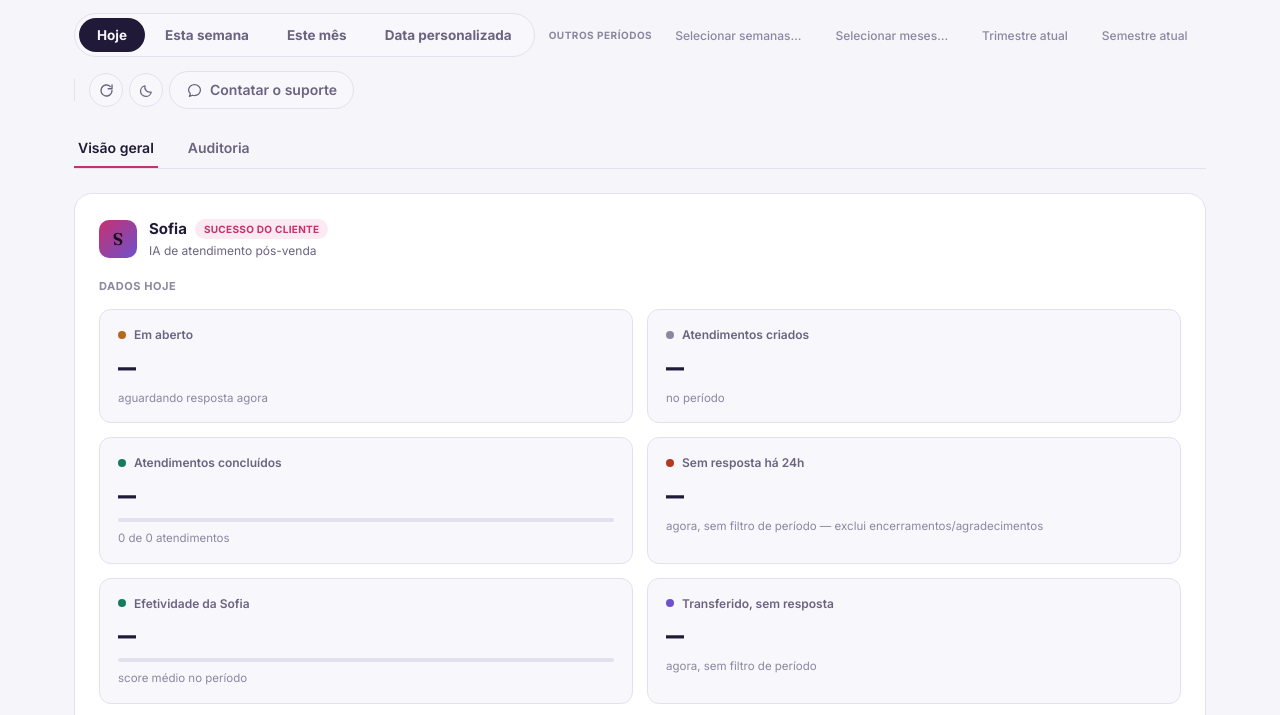
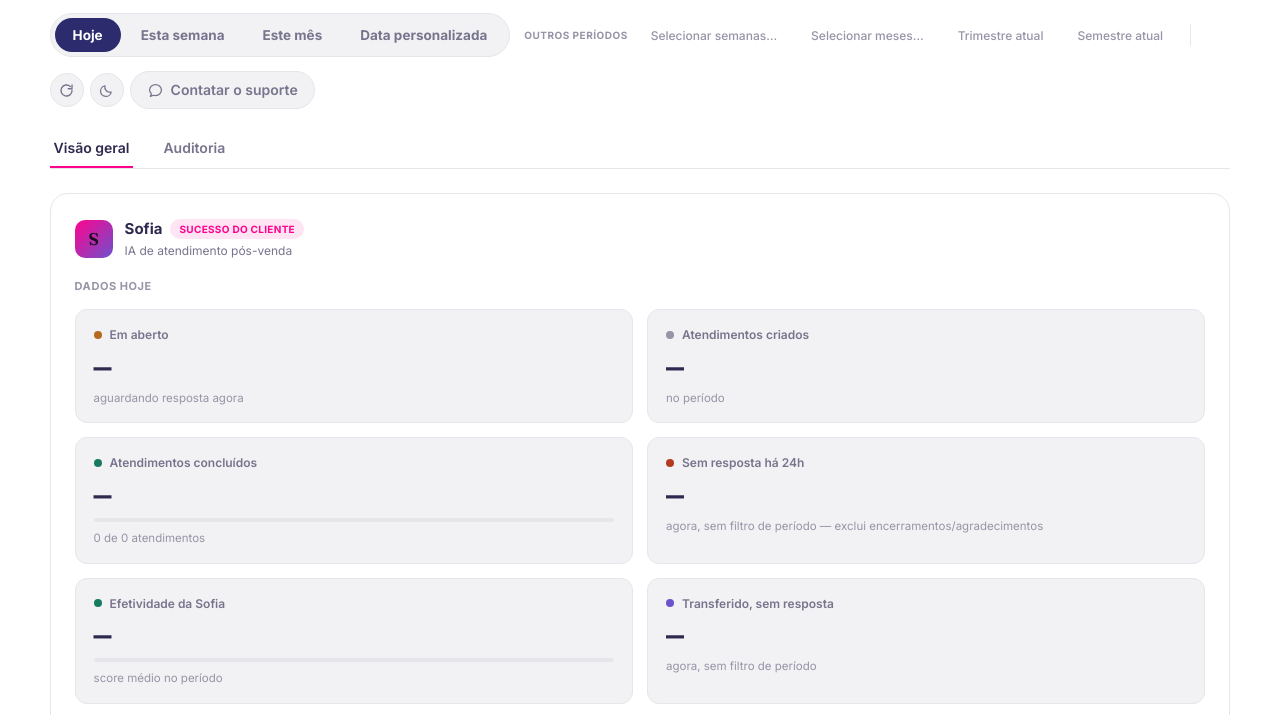
Before and after one commit to advescalavel/painel-sofia-engel-advogados, a plain HTML site: page index.html in a window 1280 px wide. Shown: the part 115-830 px from the top of the page. Drawn offline with Linux system fonts and the light colour scheme; no server answers.

Commit message:
Update styles.css

```diff
--- a/styles.css
+++ b/styles.css
@@ -1,17 +1,18 @@
 :root {
-  /* Base escura */
-  --bg:            #0A0A12;
-  --surface:       #14131F;
-  --surface-raised:#1B1A29;
-  --border:        #29273D;
+  /* Base escura — derivada da cor complementar de marca #2E294F */
+  --bg:            #171428;
+  --surface:       #211E39;
+  --surface-raised:#2E294F;
+  --border:        #423D66;
   --text:          #F3F1F8;
-  --text-soft:     #9491AC;
-  --text-faint:    #615E78;
+  --text-soft:     #A19FB0;
+  --text-faint:    #7E7C93;
 
-  /* Marca (Advocacia Escalável) */
-  --accent:        #F0508F;
-  --accent-dim:    #B23568;
-  --accent-soft:   rgba(240, 80, 143, 0.14);
+  /* Marca (Advocacia Escalável): #2B2B6E (primária) + #FF038F (destaque) */
+  --brand-primary: #2B2B6E;
+  --accent:        #FF038F;
+  --accent-dim:    #BF026B;
+  --accent-soft:   rgba(255, 3, 143, 0.14);
 
   /* Status semânticos */
   --warn:          #F0A94E;
@@ -32,25 +33,26 @@
   --radius-sm: 8px;
   --radius-full: 999px;
 
-  --pill-active-bg:   #F3F1F8;
-  --pill-active-text: #171622;
+  --pill-active-bg:   #2B2B6E;
+  --pill-active-text: #FFFFFF;
 }
 
 [data-theme="light"] {
-  --pill-active-bg:   #201A38;
-  --pill-active-text: #F6F5FA;
+  --pill-active-bg:   #2B2B6E;
+  --pill-active-text: #FFFFFF;
 
-  --bg:            #F6F5FA;
+  --bg:            #FFFFFF;
   --surface:       #FFFFFF;
-  --surface-raised:#F8F7FC;
-  --border:        #E3E1EE;
-  --text:          #201A38;
-  --text-soft:     #6B6480;
-  --text-faint:    #8B87A0;
+  --surface-raised:#F2F2F4;
+  --border:        #E6E5EA;
+  --text:          #2E294F;
+  --text-soft:     #77748D;
+  --text-faint:    #9694A7;
 
-  --accent:        #C6316F;
-  --accent-dim:    #A3285C;
-  --accent-soft:   #FBEAF1;
+  --brand-primary: #2B2B6E;
+  --accent:        #FF038F;
+  --accent-dim:    #B80267;
+  --accent-soft:   #FFE5F3;
 
   --warn:          #B5691F;
   --warn-soft:     #FBF0E1;
@@ -90,7 +92,7 @@ button, input, select { font-family: inherit; font-size: inherit; color: inherit
 }
 
 .app {
-  max-width: 1180px;
+  max-width: min(1600px, 96vw);
   margin: 0 auto;
   padding: 28px 24px 56px;
 }
@@ -764,7 +766,7 @@ input[type="date"]::-webkit-calendar-picker-indicator {
 .score-cell { font-family: var(--font-mono); font-weight: 600; }
 
 .justificativa {
-  max-width: 320px;
+  max-width: 420px;
   font-size: 12px;
   color: var(--text-soft);
 }
```
